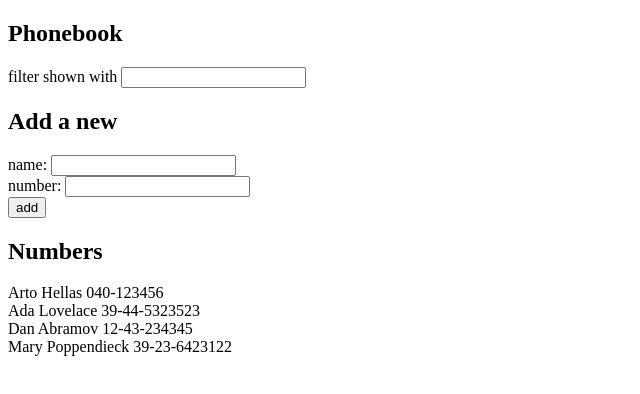
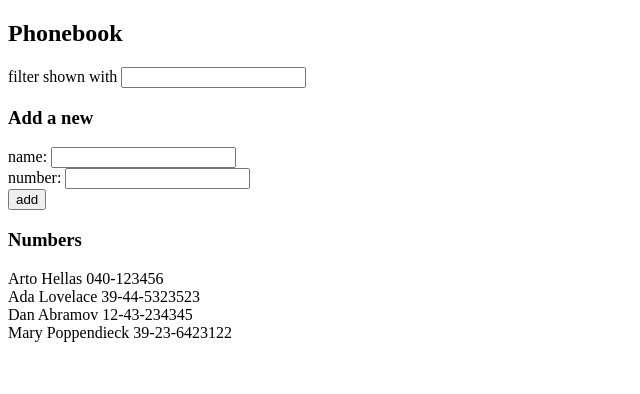
Before and after one commit to kevintaffur/fullstackopen2022-fso, a React (Create React App) app in the folder part2/phonebook/: page / in a window 1280 px wide. Shown: the top 394 px of the page, without its empty margins (0-640 px from the left). Built offline with nearby package versions, Linux system fonts and the light colour scheme.

Commit message:
fix exercise 2.10

```diff
--- a/part2/phonebook/src/App.js
+++ b/part2/phonebook/src/App.js
@@ -53,7 +53,7 @@ const App = () => {
     <div>
       <h2>Phonebook</h2>
       <Filter search={search} handleChange={handleSearchChange} />
-      <h2>Add a new</h2>
+      <h3>Add a new</h3>
       <PersonForm
         add={addPerson}
         name={newName}
@@ -61,7 +61,7 @@ const App = () => {
         handleNameChange={handleNameChange}
         handleNumberChange={handleNumberChange}
       />
-      <h2>Numbers</h2>
+      <h3>Numbers</h3>
       <Persons persons={persons} search={search} />
     </div>
   )
```
